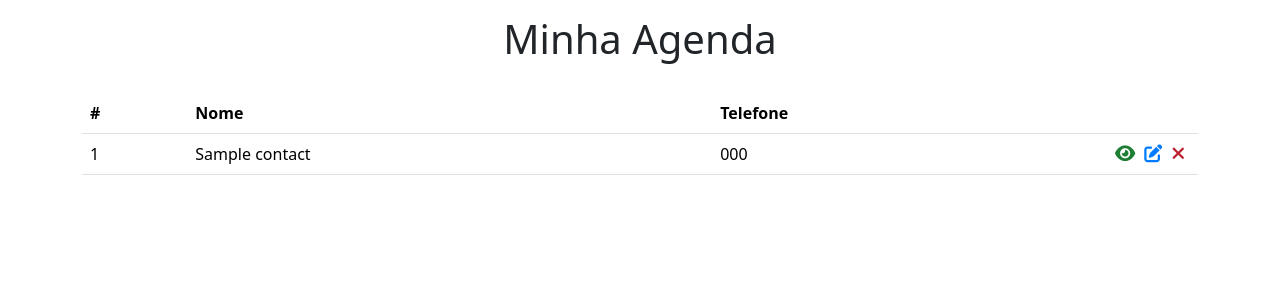
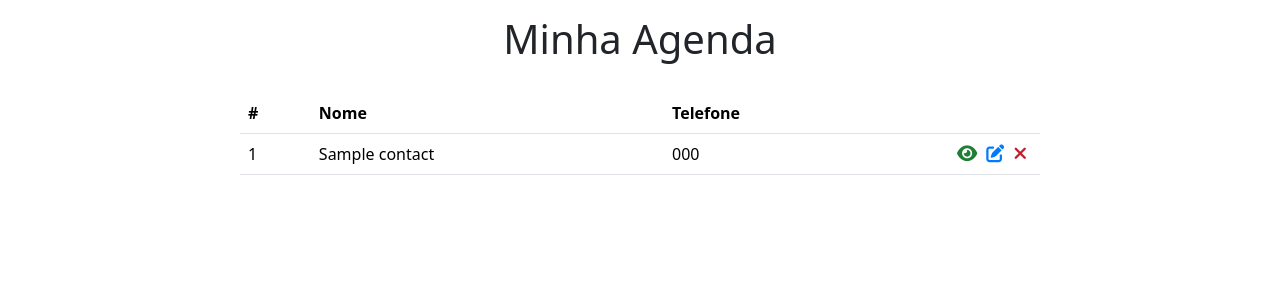
Before and after one commit to EduBarros101/udemy-estudos, a PHP site: page / in a window 1280 px wide. Shown: the part 76-376 px from the top of the page. Run offline with PHP 8.4, Linux system fonts and the light colour scheme; tables that the repository leaves empty or names only in its code hold one stand-in row (values such as "Sample post").

Commit message:
Correção da largura

```diff
--- a/matheus_battisti/php/17_agenda/css/styles.css
+++ b/matheus_battisti/php/17_agenda/css/styles.css
@@ -8,7 +8,7 @@
 }
 
 #contacts-table {
-  min-width: 800px;
+  max-width: 800px;
   margin: 0 auto;
 }
 
```
